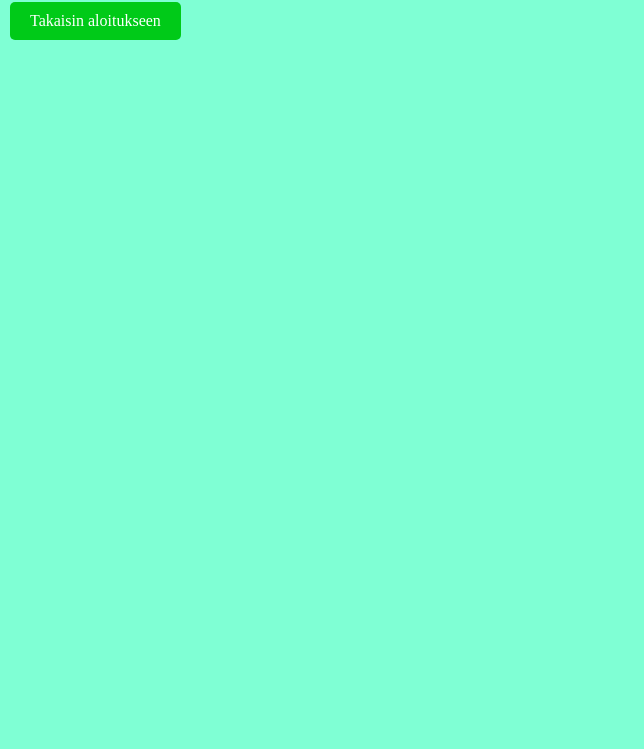
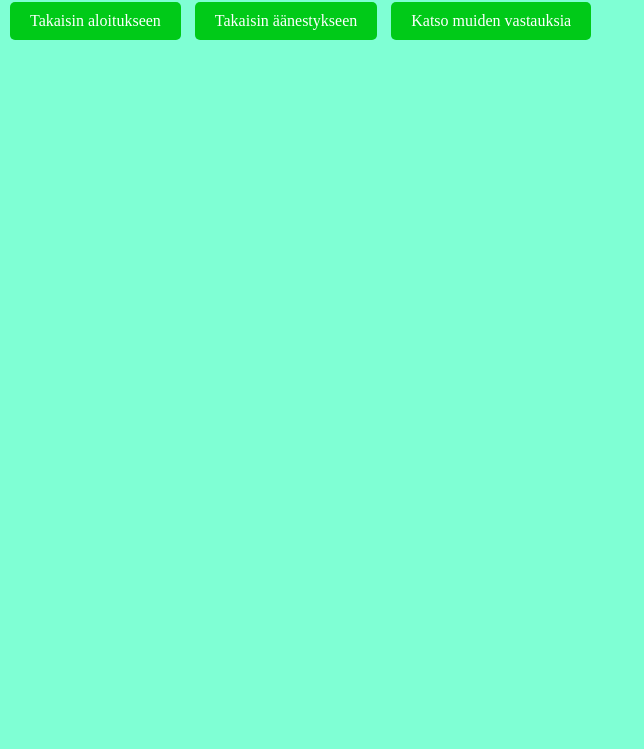
Before and after one commit to Aliza-13/-nestys-Use-Case, a plain HTML site: page thankyou.html in a window 1280 px wide. Shown: the part 51-800 px from the top of the page, without its empty margins (0-644 px from the left). Drawn offline with Linux system fonts and the light colour scheme.

Commit message:
Add navigation links to thankyou.html

```diff
--- a/thankyou.html
+++ b/thankyou.html
@@ -10,5 +10,8 @@
 <body>
     <h1>Kiitos äänestyksestä!</h1>
     <a href="index.html" class="btn">Takaisin aloitukseen</a>
+    <a href="vote.html" class="btn">Takaisin äänestykseen</a>
+    <a href="results.html" class="btn">Katso muiden vastauksia</a>
 </body>
+
 </html>
```
